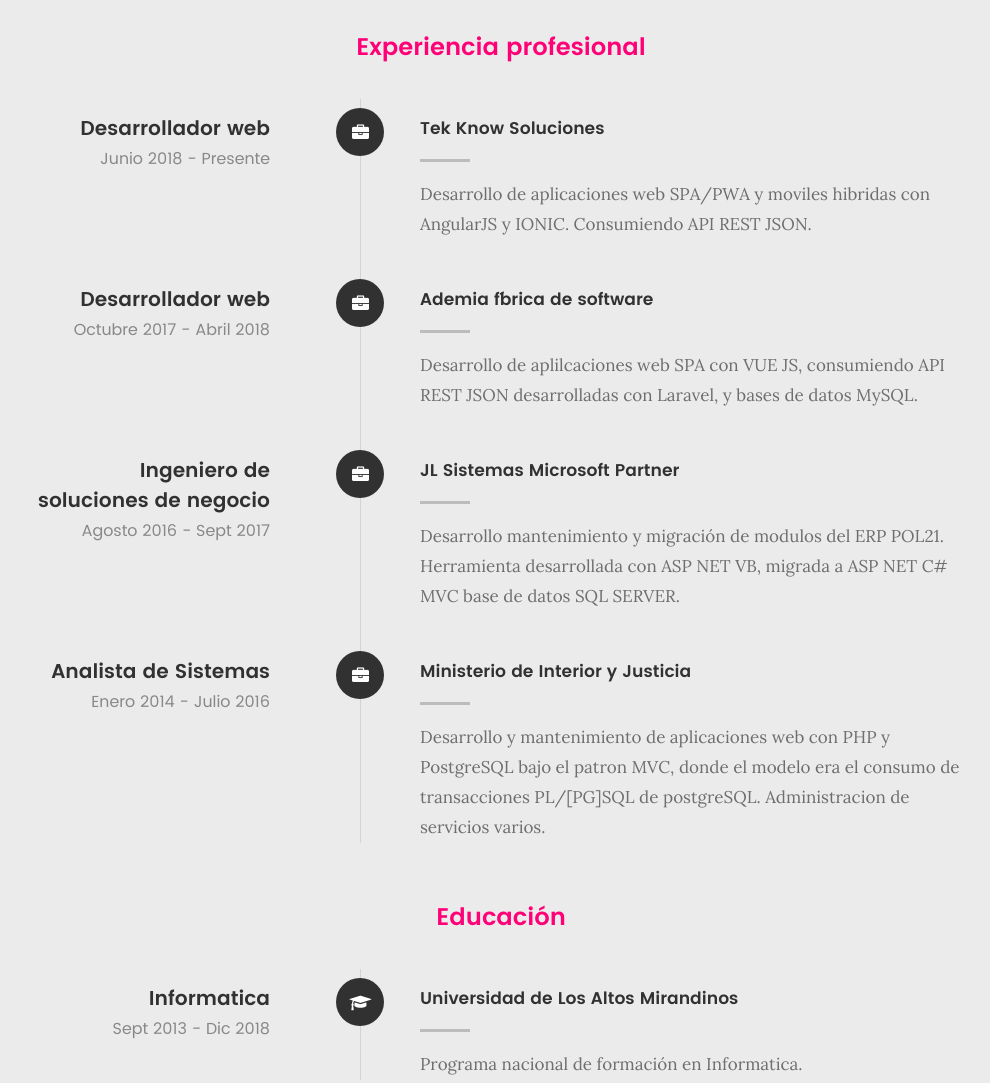
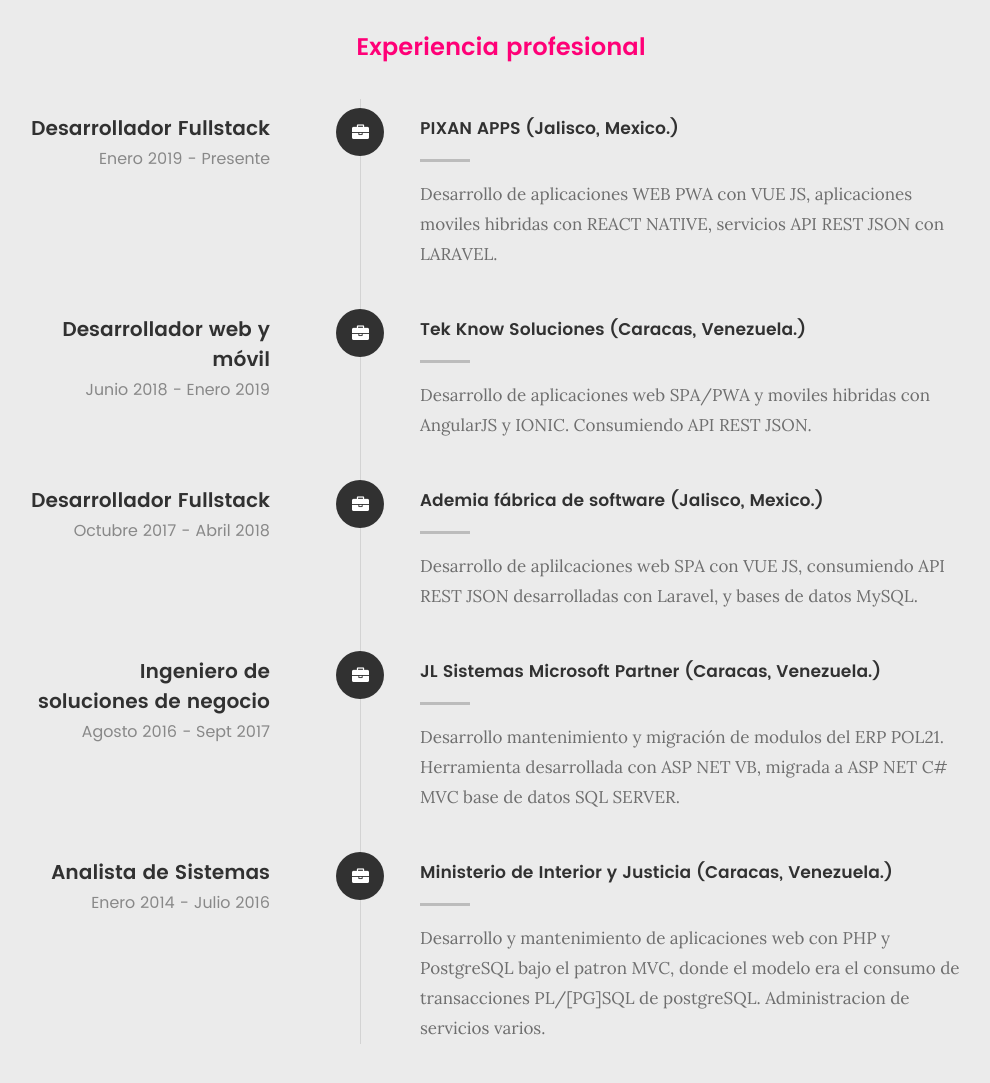
Before and after one commit to winstonchavez/portfolio2019, a plain HTML site: page index.html in a window 1280 px wide. Shown: the part 3110-4193 px from the top of the page, without its empty margins (139-1129 px from the left). Drawn offline with Linux system fonts and the light colour scheme; files whose address does not match are found by name.

Commit message:
new job added

```diff
--- a/index.html
+++ b/index.html
@@ -261,12 +261,30 @@
 						<i class="fa fa-briefcase"></i>
 					</div>
 					<div class="timeline-header">
-						<h3>Desarrollador web</h3>
-						<p>Junio 2018 - Presente</p>
+						<h3>Desarrollador Fullstack</h3>
+						<p>Enero 2019 - Presente</p>
 					</div>
 
 					<div class="timeline-content">
-						<h4>Tek Know Soluciones</h4>
+						<h4>PIXAN APPS (Jalisco, Mexico.)</h4>
+						<p>
+							Desarrollo de aplicaciones WEB PWA con VUE JS,
+							aplicaciones moviles hibridas con REACT NATIVE,
+							servicios API REST JSON con LARAVEL.
+						</p>
+					</div>
+				</div>
+				<div class="timeline-block">
+					<div class="timeline-ico">
+						<i class="fa fa-briefcase"></i>
+					</div>
+					<div class="timeline-header">
+						<h3>Desarrollador web y m&oacute;vil</h3>
+						<p>Junio 2018 - Enero 2019</p>
+					</div>
+
+					<div class="timeline-content">
+						<h4>Tek Know Soluciones (Caracas, Venezuela.)</h4>
 						<p>
 							Desarrollo de aplicaciones web SPA/PWA y moviles hibridas con AngularJS y IONIC. Consumiendo API REST JSON.
 						</p>
@@ -279,12 +297,12 @@
 					</div>
 
 					<div class="timeline-header">
-						<h3>Desarrollador web</h3>
+						<h3>Desarrollador Fullstack</h3>
 						<p>Octubre 2017 - Abril 2018</p>
 					</div>
 
 					<div class="timeline-content">
-						<h4>Ademia f&acute;brica de software</h4>
+						<h4>Ademia f&aacute;brica de software (Jalisco, Mexico.)</h4>
 						<p>
 							Desarrollo de aplilcaciones web SPA con VUE JS, consumiendo API REST JSON
 							desarrolladas con Laravel, y bases de datos MySQL.
@@ -304,7 +322,7 @@
 					</div>
 
 					<div class="timeline-content">
-						<h4>JL Sistemas Microsoft Partner</h4>
+						<h4>JL Sistemas Microsoft Partner (Caracas, Venezuela.)</h4>
 						<p>
 							Desarrollo mantenimiento y migraci&oacute;n de modulos del ERP POL21. Herramienta desarrollada con ASP NET VB, migrada a
 							ASP NET C# MVC base de datos SQL SERVER.
@@ -324,7 +342,7 @@
 	   				</div>
 
 	   				<div class="timeline-content">
-	   					<h4>Ministerio de Interior y Justicia</h4>
+	   					<h4>Ministerio de Interior y Justicia (Caracas, Venezuela.)</h4>
 	   					<p>
 							Desarrollo y mantenimiento de aplicaciones web con PHP y PostgreSQL
 							bajo el patron MVC, donde el modelo era el consumo de transacciones PL/[PG]SQL
```
